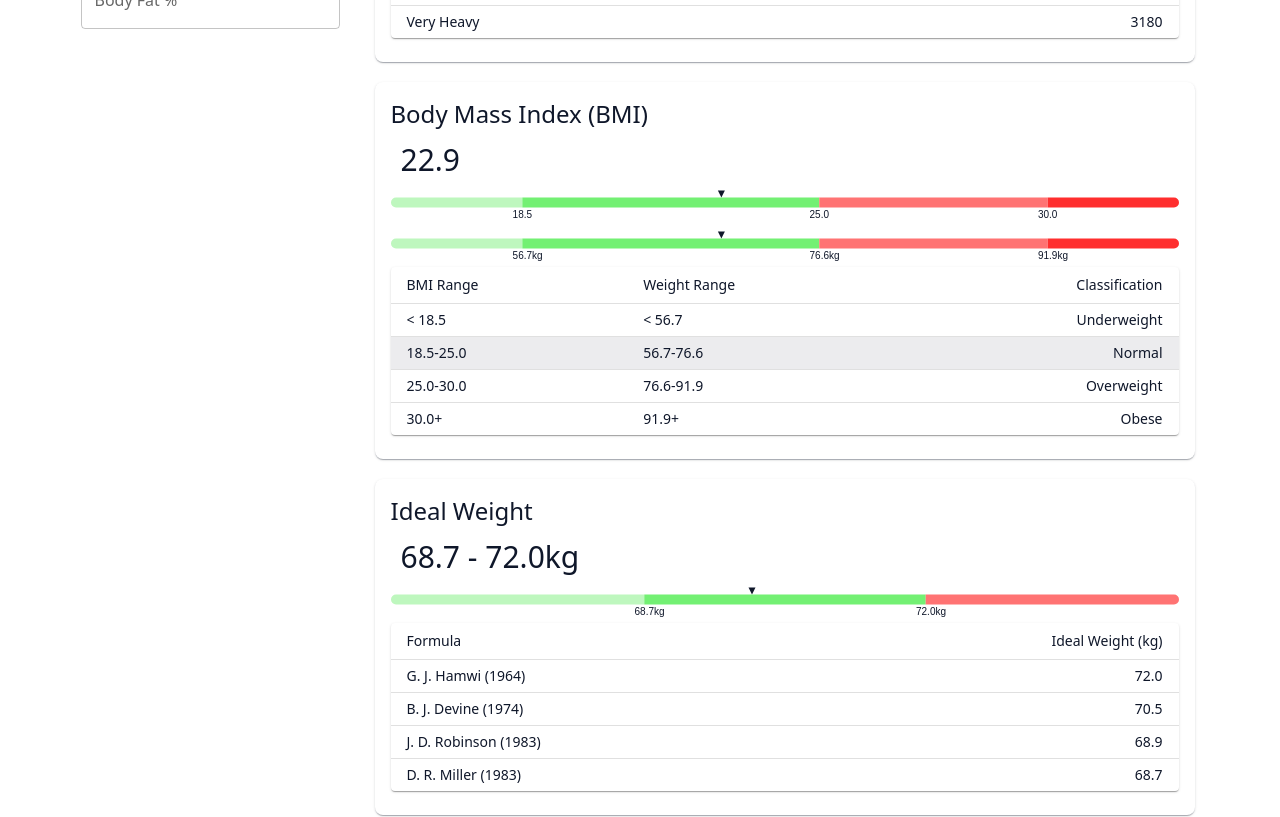
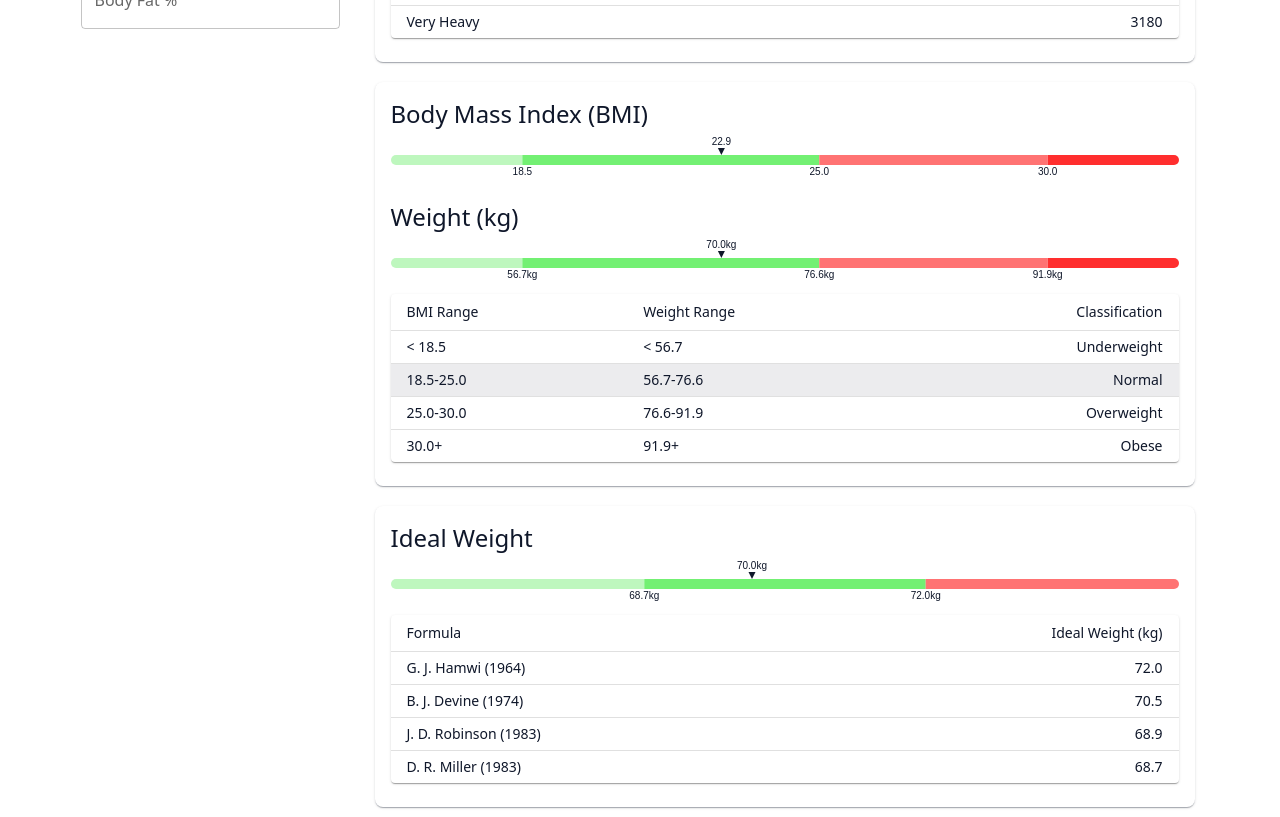
Before and after one commit to pmann84/CheckYourself, a React (Vite) app: page / in a window 1280 px wide. Shown: the part 460-1277 px from the top of the page. Built offline with nearby package versions, Linux system fonts and the light colour scheme.

Commit message:
Removed redundant text

```diff
--- a/src/BmiDisplay.tsx
+++ b/src/BmiDisplay.tsx
@@ -1,5 +1,4 @@
 import {
-    Box,
     Card,
     CardContent,
     CardHeader,
@@ -12,7 +11,6 @@ import {
     TableHead,
     TableRow,
     Theme,
-    Typography,
     useTheme,
 } from "@mui/material";
 import { BMIClassification, BMIClassificationName, BMIRange, BMIWeightRange, BodyMassIndex } from "./CalorieUtils";
@@ -32,18 +30,7 @@ export const BMIDisplay = ({ weightKg, heightCm, sx }: IBMIDisplayProps) => {
     return (
         <Card sx={{ borderRadius: 2, ...sx }}>
             <CardHeader title="Body Mass Index (BMI)" sx={{ paddingBottom: "5px" }} />
-            <CardContent sx={{ paddingTop: "0px" }}>
-                <Box sx={{ padding: "10px" }}>
-                    <Typography
-                        sx={{
-                            fontSize: 30,
-                            paddingRight: "3px",
-                            lineHeight: 1,
-                        }}
-                    >
-                        {bmi.toFixed(1)}
-                    </Typography>
-                </Box>
+            <CardContent sx={{ paddingTop: "0px", paddingBottom: "5px" }}>
                 <RangeChart
                     categories={Object.values(BMIClassification)
                         .filter((fm) => {
@@ -56,6 +43,9 @@ export const BMIDisplay = ({ weightKg, heightCm, sx }: IBMIDisplayProps) => {
                     value={bmi}
                     valueSelectorColour={theme.palette.primary.main}
                 />
+            </CardContent>
+            <CardHeader title="Weight (kg)" sx={{ paddingTop: "5px", paddingBottom: "5px" }} />
+            <CardContent sx={{ paddingTop: "0px" }}>
                 <RangeChart
                     categories={Object.values(BMIClassification)
                         .filter((fm) => {
--- a/src/IdealWeightDisplay.tsx
+++ b/src/IdealWeightDisplay.tsx
@@ -1,6 +1,5 @@
 import { Theme } from "@emotion/react";
 import {
-    Box,
     Card,
     CardContent,
     CardHeader,
@@ -12,7 +11,6 @@ import {
     TableContainer,
     TableHead,
     TableRow,
-    Typography,
     useTheme,
 } from "@mui/material";
 import { useEffect, useState } from "react";
@@ -46,19 +44,6 @@ export const IdealWeightDisplay = ({ heightInCm, gender, sx, weightInKg }: IIdea
         <Card sx={{ borderRadius: 2, ...sx }}>
             <CardHeader title="Ideal Weight" sx={{ paddingBottom: "5px" }} />
             <CardContent sx={{ paddingTop: "0px" }}>
-                <Box sx={{ padding: "10px" }}>
-                    <Typography
-                        sx={{
-                            fontSize: 30,
-                            paddingRight: "3px",
-                            lineHeight: 1,
-                        }}
-                    >
-                        {idealWeightRange.range[0] !== undefined && idealWeightRange.range[1] !== undefined
-                            ? `${idealWeightRange.range[0].toFixed(1)} - ${idealWeightRange.range[1].toFixed(1)}kg`
-                            : "-"}
-                    </Typography>
-                </Box>
                 <RangeChart
                     categories={[
                         toRange(idealWeightRange.range[0]! - 0.9 * rangeLength(toRange(...idealWeightRange.range)), idealWeightRange.range[0]),
--- a/src/RangeChart.tsx
+++ b/src/RangeChart.tsx
@@ -34,8 +34,20 @@ const drawTriangle = (
     ctx.fill();
 };
 
+const drawText = (ctx: CanvasRenderingContext2D, text: string, x: number, y: number, color: string, alignment: "left" | "center" | "right") => {
+    ctx.fillStyle = color;
+    const textWidth = ctx.measureText(text).width;
+    let cX = x;
+    if (alignment === "center") {
+        cX = x - textWidth * 0.5;
+    } else if (alignment === "right") {
+        cX = x - textWidth;
+    }
+    ctx.fillText(text, cX, y);
+};
+
 export const RangeChart = ({ categories, value, colours, valueSelectorColour, units }: IRangeChartProps) => {
-    const chartHeight = 35;
+    const chartHeight = 50;
     const draw = (ctx: CanvasRenderingContext2D, _frameCount: number) => {
         if (categories.length === 0) return;
 
@@ -43,12 +55,6 @@ export const RangeChart = ({ categories, value, colours, valueSelectorColour, un
         const barHeight = 10;
         const y = (chartHeight - barHeight) / 2;
         const width = getCanvasSize(ctx).width;
-        // Draw the outline
-        // ctx.strokeStyle = "#000000";
-        // ctx.beginPath();
-        // ctx.roundRect(x, y, width, height, 2);
-        // ctx.stroke();
-        // Categories
         const range = categories[categories.length - 1].max - categories[0].min;
         const widthPerValue = width / range;
         let cX = x;
@@ -65,29 +71,31 @@ export const RangeChart = ({ categories, value, colours, valueSelectorColour, un
             }
             ctx.fill();
             if (index !== 0) {
-                ctx.fillStyle = valueSelectorColour ?? "#000000";
-                const text = category.min.toFixed(1);
-                const textWidth = ctx.measureText(text).width;
-                ctx.fillText(`${category.min.toFixed(1)}${units ?? ""}`, cX - textWidth * 0.5, y + barHeight * 2);
+                drawText(ctx, `${category.min.toFixed(1)}${units ?? ""}`, cX, y + barHeight * 2, valueSelectorColour ?? "#000000", "center");
             }
             cX += cWidth;
         });
 
+        // Markers
         const arrowHeight = 7;
+        const valueText = `${value?.toFixed(1)}${units ?? ""}`;
         if (value && value > categories[categories.length - 1].max) {
             // Draw a triangle indicating that the value is off the side
             const aX = (categories[categories.length - 1].max - categories[0].min) * widthPerValue;
             const aY = y - 0.5 * arrowHeight;
             drawTriangle(ctx, aX, aY, arrowHeight, arrowHeight, "right", valueSelectorColour ?? "#000000");
+            drawText(ctx, valueText, aX, aY - arrowHeight, valueSelectorColour ?? "#000000", "right");
         } else if (value && value < categories[0].min) {
             // Draw a triangle indicating that the value is off the side
             const aX = 0;
             const aY = y - 0.5 * arrowHeight;
             drawTriangle(ctx, aX, aY, arrowHeight, arrowHeight, "left", valueSelectorColour ?? "#000000");
+            drawText(ctx, valueText, aX, aY - arrowHeight, valueSelectorColour ?? "#000000", "left");
         } else if (value) {
             const aX = (value - categories[0].min) * widthPerValue;
             const aY = y;
             drawTriangle(ctx, aX, aY, arrowHeight, arrowHeight, "down", valueSelectorColour ?? "#000000");
+            drawText(ctx, valueText, aX, aY - arrowHeight * 1.5, valueSelectorColour ?? "#000000", "center");
         }
     };
 
```
